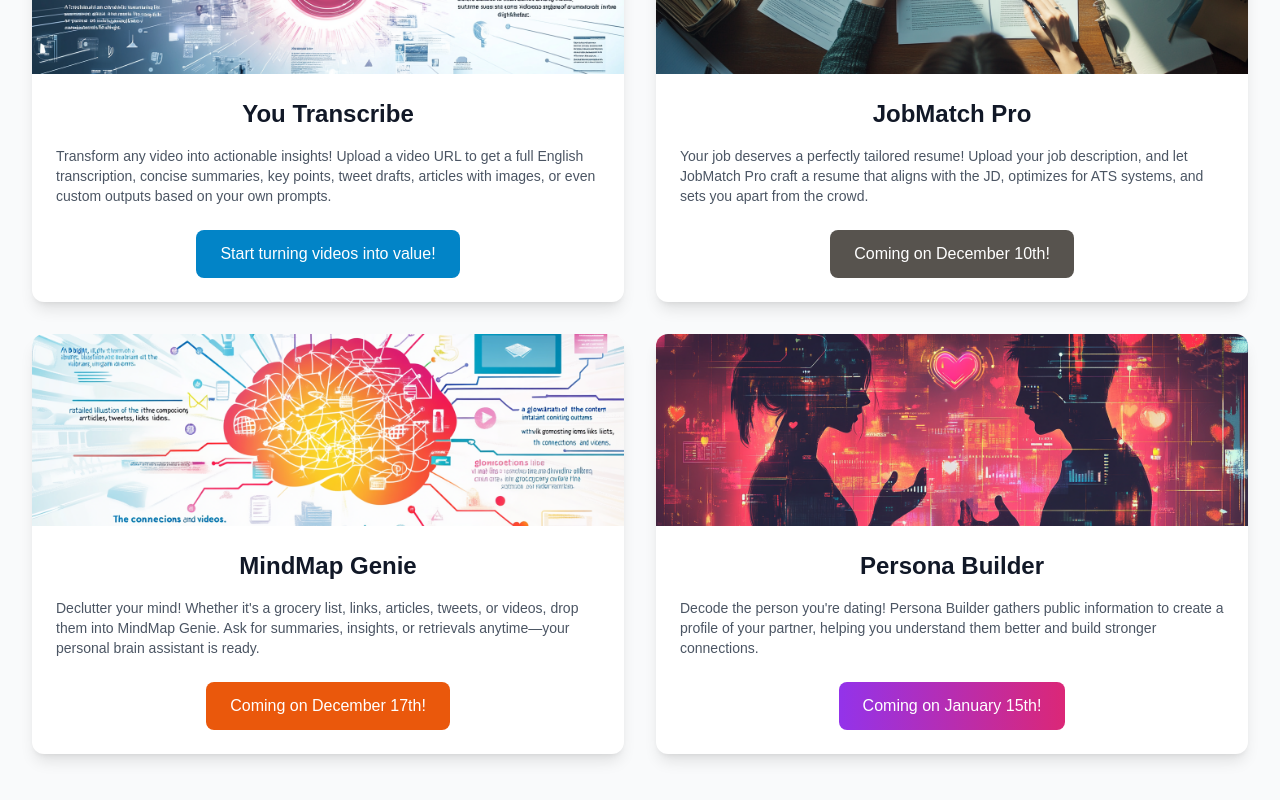
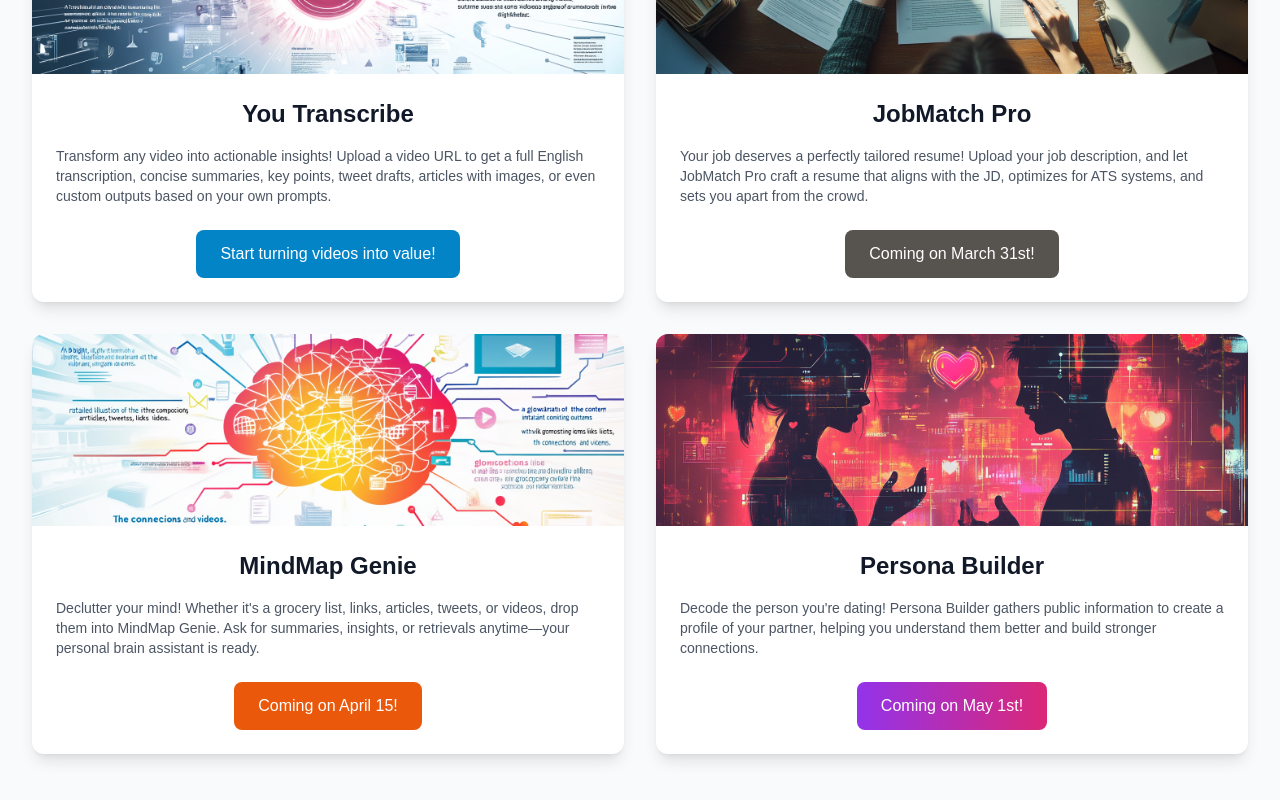
Before and after one commit to ChandraKasturi/newagent, a Next.js app: page /dashboard in a window 1280 px wide. Shown: the part 346-1146 px from the top of the page. Built offline with nearby package versions, Linux system fonts and the light colour scheme; sample sign-in values are in the browser's storage.

Commit message:
Update page.js

```diff
--- a/app/dashboard/page.js
+++ b/app/dashboard/page.js
@@ -18,7 +18,7 @@ const agents = [
     name: 'JobMatch Pro',
     description: 'Your job deserves a perfectly tailored resume! Upload your job description, and let JobMatch Pro craft a resume that aligns with the JD, optimizes for ATS systems, and sets you apart from the crowd.',
    // cta: 'Craft your winning resume today!',
-   cta: 'Coming on December 10th!',
+   cta: 'Coming on March 31st!',
     imagePath: '/images/jobmatch-pro.png',
     route: '/agents/jobmatch-pro',
     buttonClass: 'bg-stone-600 hover:bg-stone-700'
@@ -27,7 +27,7 @@ const agents = [
     name: 'MindMap Genie',
     description: "Declutter your mind! Whether it's a grocery list, links, articles, tweets, or videos, drop them into MindMap Genie. Ask for summaries, insights, or retrievals anytime—your personal brain assistant is ready.",
    // cta: 'Get organized. Start exploring!',
-   cta: 'Coming on December 17th!',
+   cta: 'Coming on April 15!',
     imagePath: '/images/mindmap-genie.png',
     route: '/agents/mindmap-genie',
     buttonClass: 'bg-orange-600 hover:bg-orange-700'
@@ -36,7 +36,7 @@ const agents = [
     name: 'Persona Builder',
     description: "Decode the person you're dating! Persona Builder gathers public information to create a profile of your partner, helping you understand them better and build stronger connections.",
    // cta: 'Discover, connect, and grow!',
-   cta: 'Coming on January 15th!',
+   cta: 'Coming on May 1st!',
     imagePath: '/images/persona-builder.png',
     route: '/agents/persona-builder',
     buttonClass: 'bg-gradient-to-r from-purple-600 to-pink-600 hover:from-purple-700 hover:to-pink-700'
```
